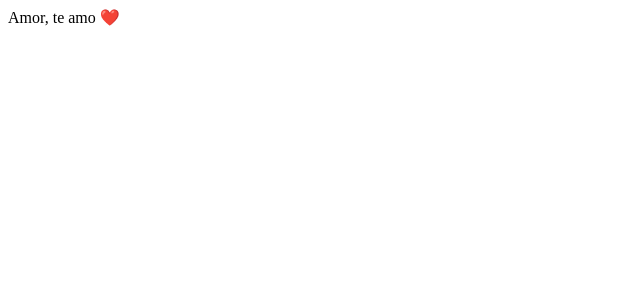
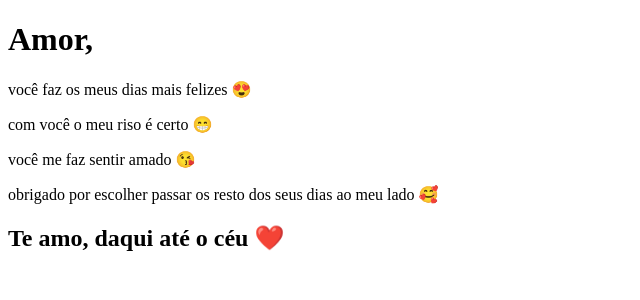
Before and after one commit to eliasmatheus/clone-tabnews, a Next.js app: page / in a window 1280 px wide. Shown: the top 300 px of the page, without its empty margins (0-640 px from the left). Built offline with nearby package versions, Linux system fonts and the light colour scheme.

Commit message:
first challenge

```diff
--- a/pages/index.js
+++ b/pages/index.js
@@ -1,5 +1,16 @@
 function Home() {
-  return <div>Amor, te amo ❤️</div>
+  return (
+    <div>
+      <h1>Amor,</h1>
+
+      <p>você faz os meus dias mais felizes 😍</p>
+      <p>com você o meu riso é certo 😁</p>
+      <p>você me faz sentir amado 😘</p>
+      <p>obrigado por escolher passar os resto dos seus dias ao meu lado 🥰</p>
+
+      <h2>Te amo, daqui até o céu ❤️</h2>
+    </div>
+  );
 }
 
 export default Home;
```
